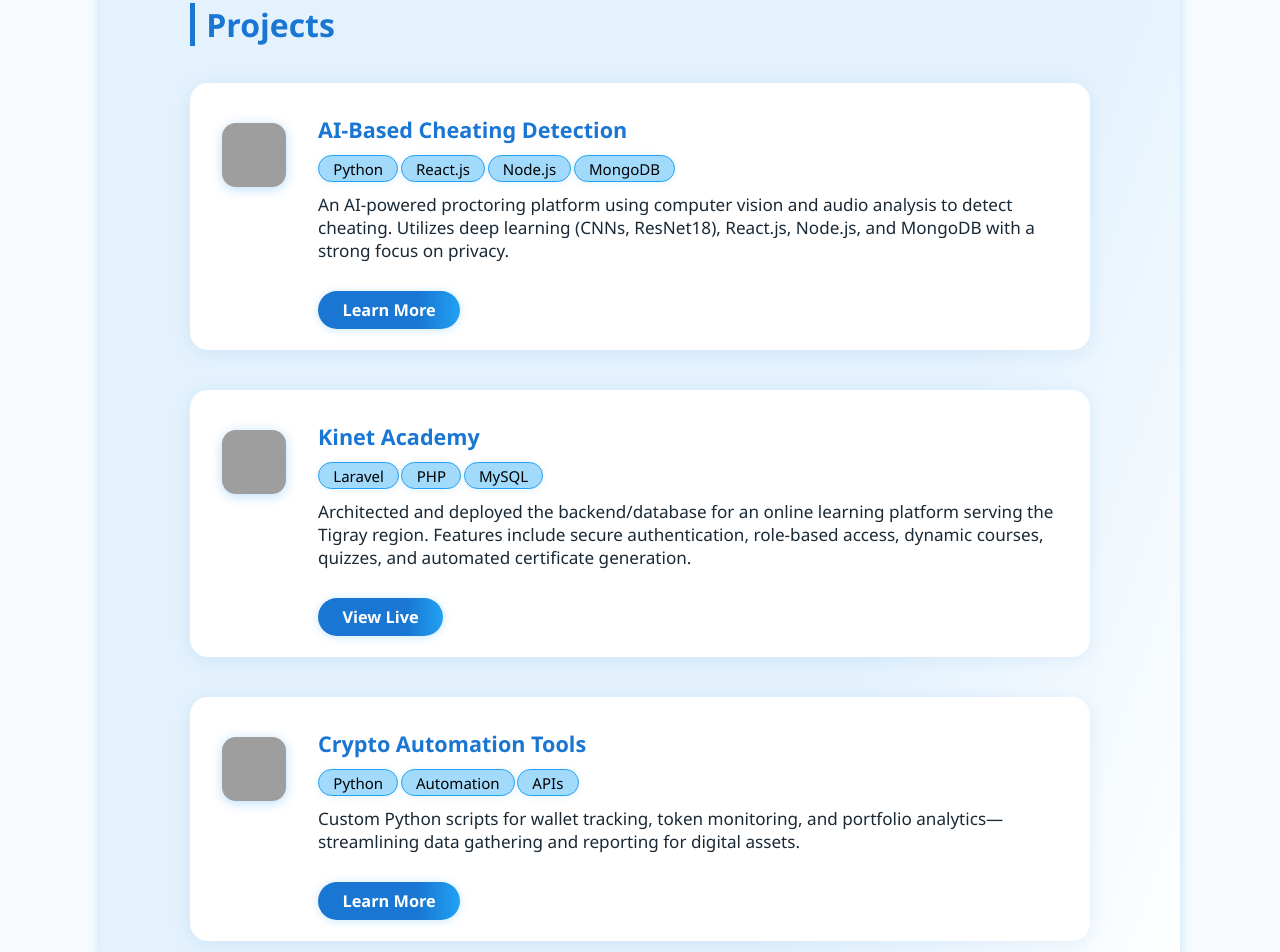
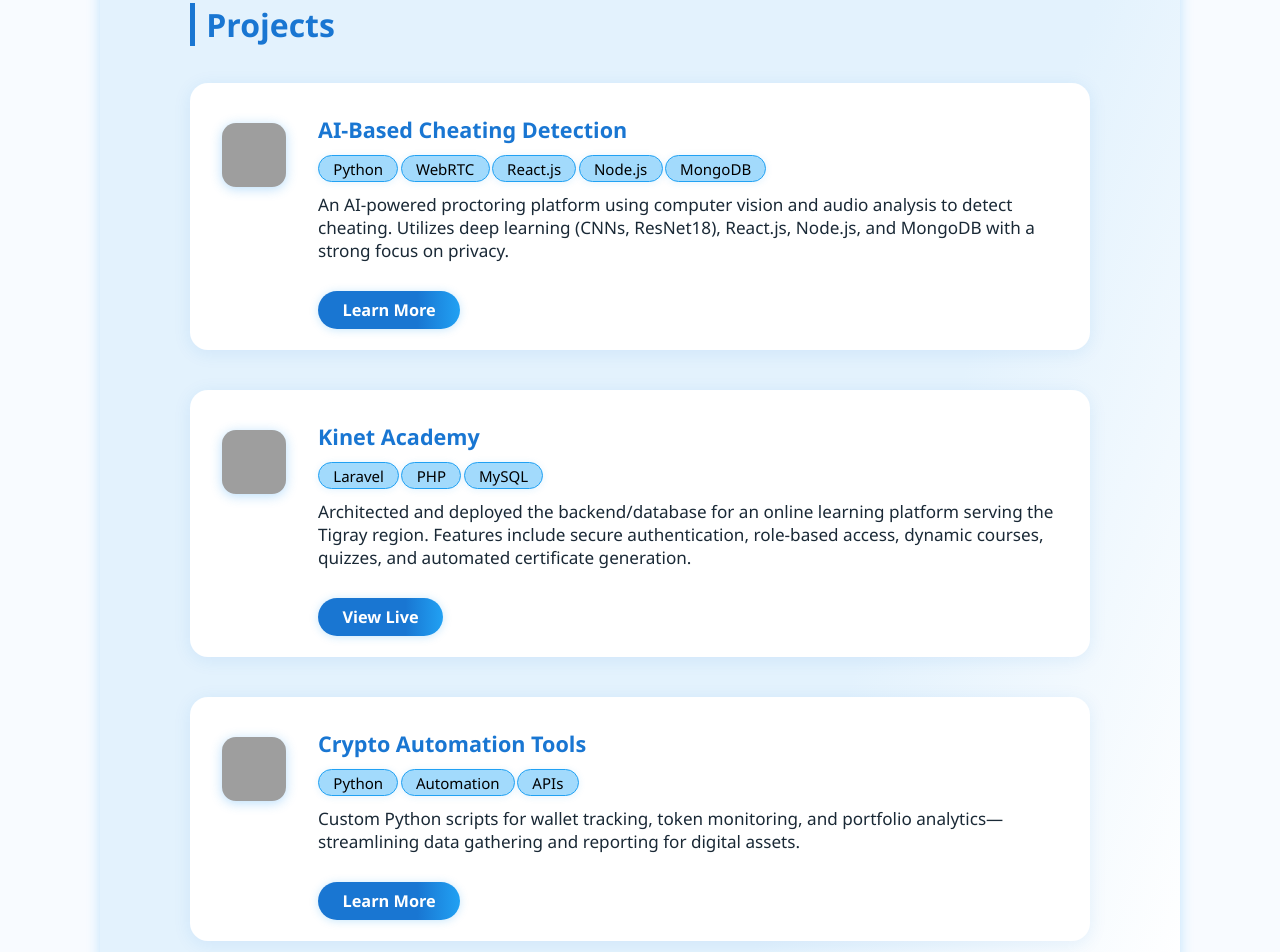
Before and after one commit to Tewodros-Berhane/portofolio-site-t, a plain HTML site: page index.html in a window 1280 px wide. Shown: the part 3780-4732 px from the top of the page. Drawn offline with Linux system fonts and the light colour scheme; grey boxes are pictures that could not be loaded.

Commit message:
added project tag

```diff
--- a/index.html
+++ b/index.html
@@ -244,7 +244,7 @@
         <div class="proj-info">
           <h3>AI-Based Cheating Detection</h3>
           <div class="project-tags">
-            <span>Python</span><span>React.js</span><span>Node.js</span><span>MongoDB</span>
+            <span>Python</span><span>WebRTC</span><span>React.js</span><span>Node.js</span><span>MongoDB</span>
           </div>
           <p>
             An AI-powered proctoring platform using computer vision and audio analysis to detect cheating. Utilizes deep learning (CNNs, ResNet18), React.js, Node.js, and MongoDB with a strong focus on privacy.
```
